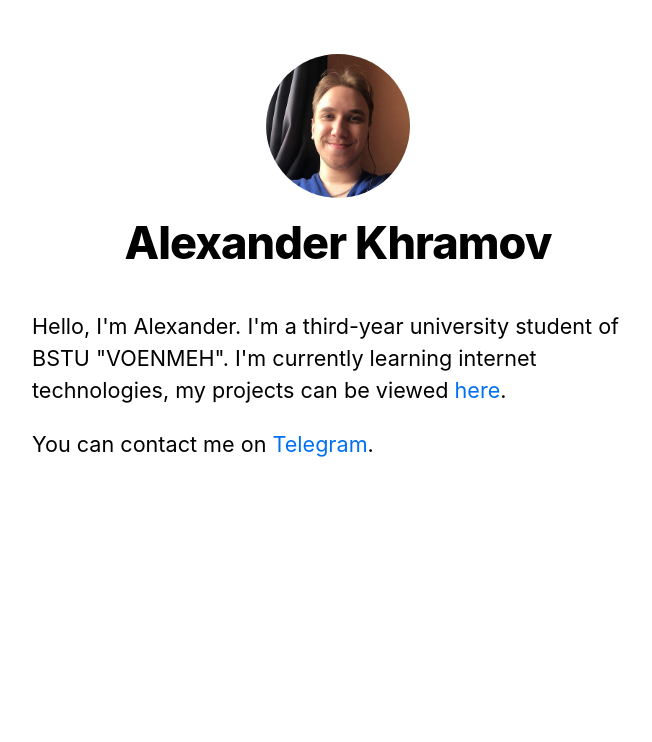
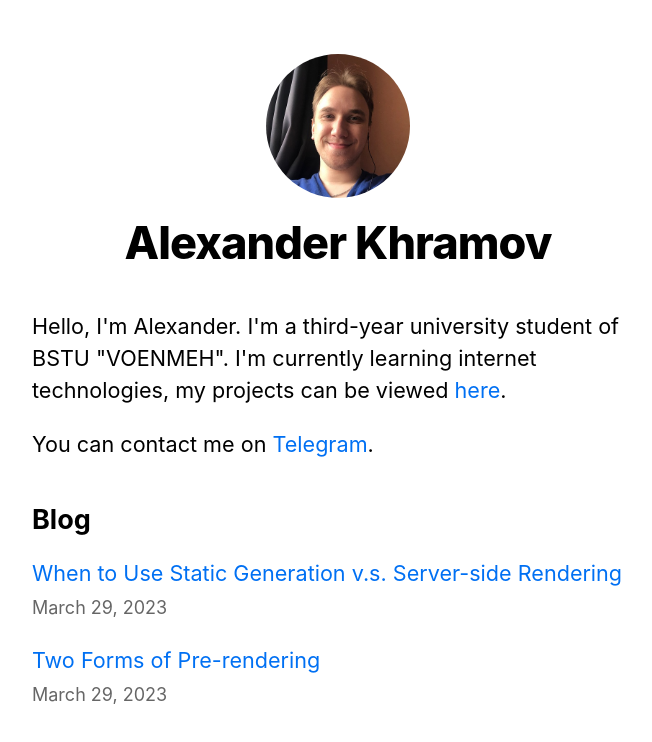
Before and after one commit to goshakat/nextjs-blog, a Next.js app: page / in a window 1280 px wide. Shown: the top 742 px of the page, without its empty margins (302-954 px from the left). Built offline with nearby package versions, Linux system fonts and the light colour scheme.

Commit message:
add links to posts

```diff
--- /dev/null
+++ b/components/date.js
@@ -0,0 +1,6 @@
+import { parseISO, format } from 'date-fns';
+
+export default function Date({ dateString }) {
+  const date = parseISO(dateString);
+  return <time dateTime={dateString}>{format(date, 'LLLL d, yyyy')}</time>;
+}
--- a/components/layout.js
+++ b/components/layout.js
@@ -44,11 +44,11 @@ export default function Layout({ children, home }) {
         )}
       </header>
       <main>{children}</main>
-      {/* {!home && (
+      {!home && (
         <div className={styles.backToHome}>
           <Link href="/">← Back to home</Link>
         </div>
-      )} */}
+      )}
     </div>
   );
 }
--- /dev/null
+++ b/lib/posts.js
@@ -0,0 +1,84 @@
+import fs from 'fs';
+import path from 'path';
+import matter from 'gray-matter';
+import { remark } from 'remark';
+import html from 'remark-html';
+
+const postsDirectory = path.join(process.cwd(), 'posts');
+
+export function getSortedPostsData() {
+  // Get file names under /posts
+  const fileNames = fs.readdirSync(postsDirectory);
+  const allPostsData = fileNames.map((fileName) => {
+    // Remove ".md" from file name to get id
+    const id = fileName.replace(/\.md$/, '');
+
+    // Read markdown file as string
+    const fullPath = path.join(postsDirectory, fileName);
+    const fileContents = fs.readFileSync(fullPath, 'utf8');
+
+    // Use gray-matter to parse the post metadata section
+    const matterResult = matter(fileContents);
+
+    // Combine the data with the id
+    return {
+      id,
+      ...matterResult.data,
+    };
+  });
+  // Sort posts by date
+  return allPostsData.sort((a, b) => {
+    if (a.date < b.date) {
+      return 1;
+    } else {
+      return -1;
+    }
+  });
+}
+
+export function getAllPostIds() {
+    const fileNames = fs.readdirSync(postsDirectory);
+
+    // Returns an array that looks like this:
+    // [
+    //   {
+    //     params: {
+    //       id: 'ssg-ssr'
+    //     }
+    //   },
+    //   {
+    //     params: {
+    //       id: 'pre-rendering'
+    //     }
+    //   }
+    // ]
+    return fileNames.map((fileName) => {
+      return {
+        params: {
+          id: fileName.replace(/\.md$/, ''),
+        },
+      };
+    });
+  }
+
+
+export async function getPostData(id) {
+  const fullPath = path.join(postsDirectory, `${id}.md`);
+  const fileContents = fs.readFileSync(fullPath, 'utf8');
+
+  // Use gray-matter to parse the post metadata section
+  const matterResult = matter(fileContents);
+
+  // Use remark to convert markdown into HTML string
+  const processedContent = await remark()
+    .use(html)
+    .process(matterResult.content);
+  const contentHtml = processedContent.toString();
+
+  // Combine the data with the id and contentHtml
+  return {
+    id,
+    contentHtml,
+    ...matterResult.data,
+  };
+}
--- /dev/null
+++ b/pages/404.js
@@ -0,0 +1,5 @@
+
+
+export default function Custom404() {
+    return <h1 className="error">404 - Page Not Found</h1>;
+  }
--- a/pages/index.js
+++ b/pages/index.js
@@ -1,8 +1,20 @@
 import Head from 'next/head';
 import Layout, { siteTitle } from '../components/layout';
 import utilStyles from '../styles/utils.module.css';
+import { getSortedPostsData } from '../lib/posts';
+import Link from 'next/link';
+import Date from '../components/date';
 
-export default function Home() {
+export async function getStaticProps() {
+  const allPostsData = getSortedPostsData();
+  return {
+    props: {
+      allPostsData,
+    },
+  };
+}
+
+export default function Home({ allPostsData }) {
   return (
     <Layout home>
       <Head>
@@ -10,11 +22,25 @@ export default function Home() {
       </Head>
       <section className={utilStyles.headingMd}>
         <p>Hello, I'm Alexander. I'm a third-year university student of BSTU "VOENMEH".
-          I'm currently learning internet technologies, my projects can be viewed <a href="https://github.com/goshakat" target="_ blank">here</a>.
+          I'm currently learning internet technologies, my projects can be viewed <a href="https://github.com/goshakat" target="_blank">here</a>.
         </p>
         <p>
-          You can contact me on <a href="https://t.me/hramovsasha" target="_ blank">Telegram</a>.
+          You can contact me on <a href="https://t.me/hramovsasha" target="_blank">Telegram</a>.
         </p>
+      </section>
+      <section className={`${utilStyles.headingMd} ${utilStyles.padding1px}`}>
+        <h2 className={utilStyles.headingLg}>Blog</h2>
+        <ul className={utilStyles.list}>
+          {allPostsData.map(({ id, date, title }) => (
+            <li className={utilStyles.listItem} key={id}>
+            <Link href={`/posts/${id}`}>{title}</Link>
+            <br />
+            <small className={utilStyles.lightText}>
+              <Date dateString={date} />
+            </small>
+          </li>
+          ))}
+        </ul>
       </section>
     </Layout>
   );
--- /dev/null
+++ b/posts/pre-rendering.md
@@ -0,0 +1,11 @@
+---
+title: 'Two Forms of Pre-rendering'
+date: '2023-03-29'
+---
+
+Next.js has two forms of pre-rendering: **Static Generation** and **Server-side Rendering**. The difference is in **when** it generates the HTML for a page.
+
+- **Static Generation** is the pre-rendering method that generates the HTML at **build time**. The pre-rendered HTML is then _reused_ on each request.
+- **Server-side Rendering** is the pre-rendering method that generates the HTML on **each request**.
+
+Importantly, Next.js lets you **choose** which pre-rendering form to use for each page. You can create a "hybrid" Next.js app by using Static Generation for most pages and using Server-side Rendering for others.
--- /dev/null
+++ b/posts/ssg-ssr.md
@@ -0,0 +1,19 @@
+---
+title: 'When to Use Static Generation v.s. Server-side Rendering'
+date: '2023-03-29'
+---
+
+We recommend using **Static Generation** (with and without data) whenever possible because your page can be built once and served by CDN, which makes it much faster than having a server render the page on every request.
+
+You can use Static Generation for many types of pages, including:
+
+- Marketing pages
+- Blog posts
+- E-commerce product listings
+- Help and documentation
+
+You should ask yourself: "Can I pre-render this page **ahead** of a user's request?" If the answer is yes, then you should choose Static Generation.
+
+On the other hand, Static Generation is **not** a good idea if you cannot pre-render a page ahead of a user's request. Maybe your page shows frequently updated data, and the page content changes on every request.
+
+In that case, you can use **Server-Side Rendering**. It will be slower, but the pre-rendered page will always be up-to-date. Or you can skip pre-rendering and use client-side JavaScript to populate data.
--- a/styles/global.css
+++ b/styles/global.css
@@ -25,3 +25,7 @@ img {
   max-width: 100%;
   display: block;
 }
+
+.error {
+  color: red;
+}
--- a/styles/utils.module.css
+++ b/styles/utils.module.css
@@ -5,6 +5,7 @@
     letter-spacing: -0.05rem;
     margin: 1rem 0;
   }
+
 
   .headingXl {
     font-size: 2rem;
```
Also changed, not shown: pages/posts/[id].js (added, +41 -0 lines), pages/posts/first-post.js (deleted, +0 -17 lines).
